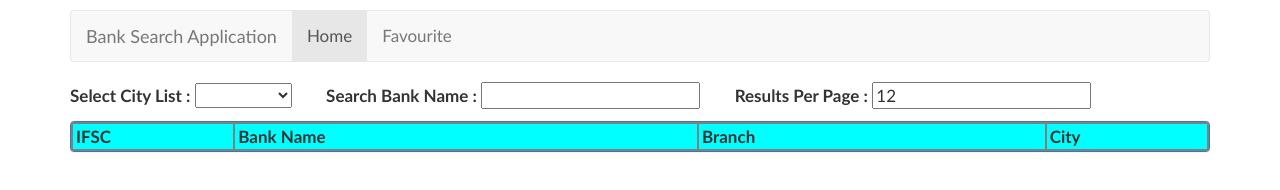
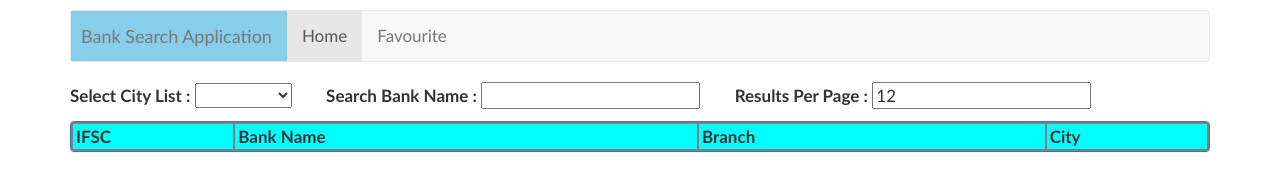
Before and after one commit to suman0092/Angular-Project, a plain HTML site: page index.html in a window 1280 px wide. Drawn offline with nearby package versions, Linux system fonts and the light colour scheme; some packages are replaced by stand-ins of ours.

Commit message:
Add files via upload

```diff
--- a/index.html
+++ b/index.html
@@ -15,9 +15,9 @@
 
 <body ng-app="angularApp" ng-controller="angularController">
     <div class="container">
-        <nav class="navbar navbar-default">
-            <div class="container-fluid">
-                <div class="navbar-header">
+        <nav class="navbar navbar-default" >
+            <div class="container-fluid" style="padding-left: 0px">
+                <div class="navbar-header" style="background-color: skyblue; padding-left: 10px">
                     <a class="navbar-brand" >Bank Search Application</a>
                 </div>
                 <ul class="nav navbar-nav">
```
